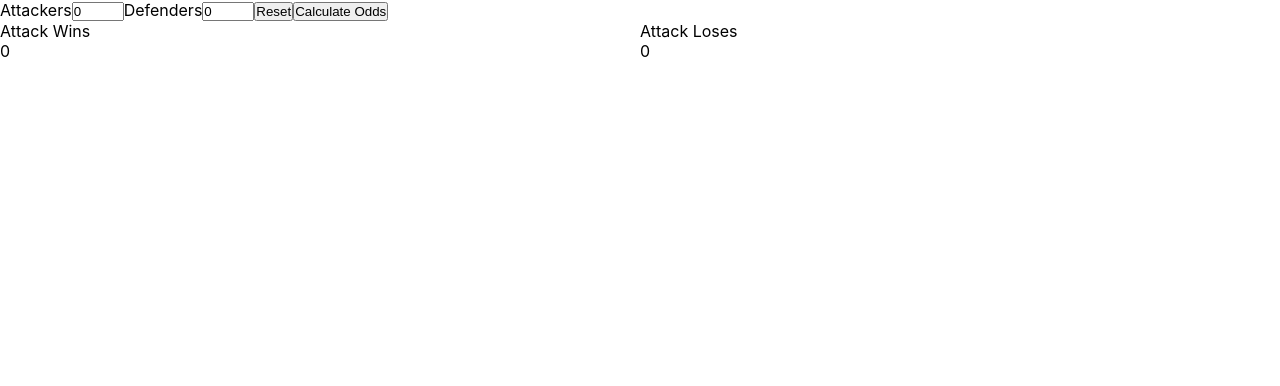
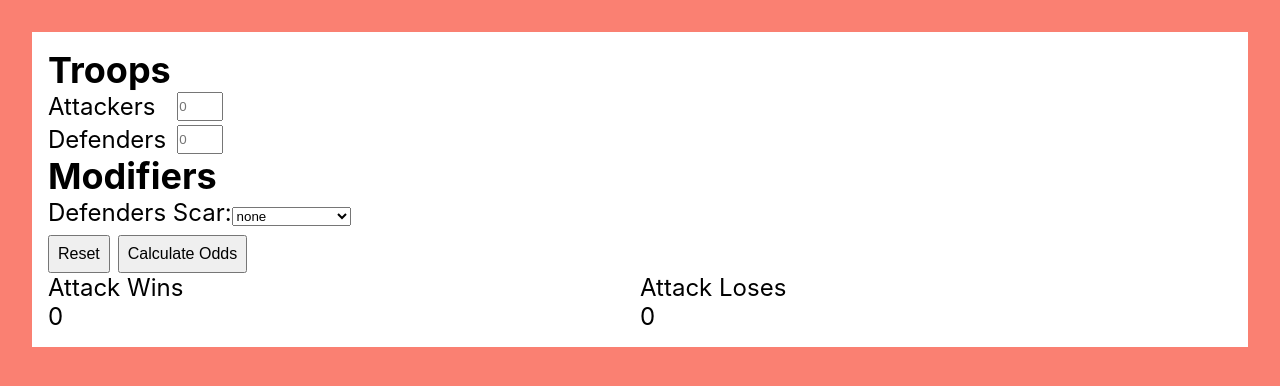
Before and after one commit to MDBoticano/risk-calc, a React (Create React App) app: page / in a window 1280 px wide. Shown: the top 386 px of the page. Built offline with nearby package versions, Linux system fonts and the light colour scheme.

Commit message:
WIP: Style calculation form

```diff
--- a/src/App.js
+++ b/src/App.js
@@ -6,43 +6,29 @@ import {
 } from './utilities/RollNode';
 
 const App = () => {
-  const [numAttackers, setNumAttackers] = useState(0);
-  const [numDefenders, setNumDefenders] = useState(0);
-  const [modifiers] = useState(); // not yet used
+  const [numAttackers, setNumAttackers] = useState("");
+  const [numDefenders, setNumDefenders] = useState("");
+  const [modifiers, setModifiers] = useState({ defender: "" });
 
   const [oddsAttackWins, setOddsAttackWins] = useState([]);
   const [oddsAttackLoses, setOddsAttackLoses] = useState([]);
-
-  // return outcomes percentages in a table
 
   const calculateOdds = (event) => {
     event.preventDefault();
 
     const rollTree = new RollNode([numAttackers, numDefenders]);
     const treeLeafOdds = rollTree.getOdds(modifiers);
-    // console.log(treeLeafOdds);
-
-    // console.log('Keys:', Object.keys(treeLeafOdds));
-    // console.log('Values:', Object.values(treeLeafOdds));
-
-    // const oddsOutcomes = treeLeafOdds.map((obj) => obj.outcome);
-    // const oddsProbabilities = treeLeafOdds.map((obj) => obj.probability);
 
     const attackWins = [];
     const attackLoses = [];
 
     for (let i = 0; i < treeLeafOdds.length; i++) {
-      // const oddsObject = {};
-      const outcome = treeLeafOdds[i].outcome;
-      console.log('outcome:', outcome);
       if (treeLeafOdds[i].outcome[0] !== '0') {
         attackWins.push(treeLeafOdds[i]);
       } else {
         attackLoses.push(treeLeafOdds[i]);
       }
     }
-    // console.log(attackWins);
-    // console.log(attackLoses);
 
     setOddsAttackWins(attackWins);
     setOddsAttackLoses(attackLoses);
@@ -51,22 +37,26 @@ const App = () => {
   const resetForm = () => {
     setNumAttackers(0);
     setNumDefenders(0);
+    setModifiers({ defender: "" });
   };
 
   const displayOutcomes = (outcomeArray) => {
     const displayedOutcomes = outcomeArray.map((outcome) => {
       return (
-        <div key={outcome.outcome}>
+        <div className="outcomesTable__outcomeItem" key={outcome.outcome}>
           <p>{outcome.outcome}</p>
           <p>{((outcome.probability)*100).toFixed(2)}</p>
         </div>
       );
     });
 
-    return displayedOutcomes;
+    return (
+      <ul className="outcomesTable__outcomesList">
+        {displayedOutcomes}
+      </ul>
+    );
   };
 
-  // TODO: redo leaf probabilities first to have easier object to work with
   const displayTotalOutcome = (outcomeArray) => {
     if (outcomeArray.length <= 0) { return 0; }
     const probabilitiesSum = outcomeArray.map((outcome) => outcome.probability)
@@ -75,21 +65,47 @@ const App = () => {
     return probabilitiesSum;
   };
 
+  // Only works for defenders for now
+  const modifyModifiers = (modifier) => {
+    setModifiers({ defender: modifier });
+  };
+
+  // TODO: calculate median/average outcome
+
   return (
     <div className="App">
-      <form onSubmit={(event) => calculateOdds(event)}>
+      <form className="inputsForm" onSubmit={(event) => calculateOdds(event)}>
+
+        <div className="inputsForm__troopsCount">
+          <h2>Troops</h2>
+          <div className="inputsForm__input">
             <label htmlFor="numAttackers">Attackers</label>
             <input
-          type="number" name="numAttackers" min="0" max="99"
-          value={numAttackers}
+              type="number" name="numAttackers" min="1" max="99"
+              value={numAttackers} placeholder="0" required
               onChange={(event) => setNumAttackers(event.target.value)}
             />
+
             <label htmlFor="numDefenders">Defenders</label>
             <input
-          type="number" name="numDefenders" min="0" max="99"
-          value={numDefenders}
+              type="number" name="numDefenders" min="1" max="99"
+              value={numDefenders} placeholder="0" required
               onChange={(event) => setNumDefenders(event.target.value)}
             />
+          </div>
+        </div>
+
+        <div className="inputsForm__modifiers">
+          <h2>Modifiers</h2>
+          <label htmlFor="defenderModifiers">Defenders Scar:</label>
+          <select onChange={(event) => modifyModifiers(event.target.value)}>
+            <option value="n/a">none</option>
+            <option value="bunker">Bunker</option>
+            <option value="ammoShortage">Ammo Shortage</option>
+          </select>
+
+        </div>
+
         <button type="reset" onClick={() => resetForm()}>Reset</button>
         <button type="submit">Calculate Odds</button>
       </form>
--- a/src/App.scss
+++ b/src/App.scss
@@ -1,4 +1,37 @@
+body {
+  background-color: salmon;
+}
+
+.App {
+  margin: 2rem;
+  padding: 1rem;
+
+  background-color: white;
+
+  font-size: 1.5rem;
+}
+
+.inputsForm {
+  &__input {
+    display: grid;
+    grid-gap: 0.25rem 0.5rem;
+    grid-template-columns: 8ch 3ch;
+  }
+
+  button {
+    margin-right: 0.5rem;
+    margin-top: 0.5rem;
+    padding: 0.5rem;
+    font-size: 1rem;
+  }
+}
+
 .outcomesTable {
   display: grid;
   grid-template-columns: 1fr 1fr;
+
+  &__outcomeItem {
+    display: grid;
+    grid-template-columns: 1fr 1fr;
+  }
 }
```
Lines whose indentation alone changed are shown as unchanged.
